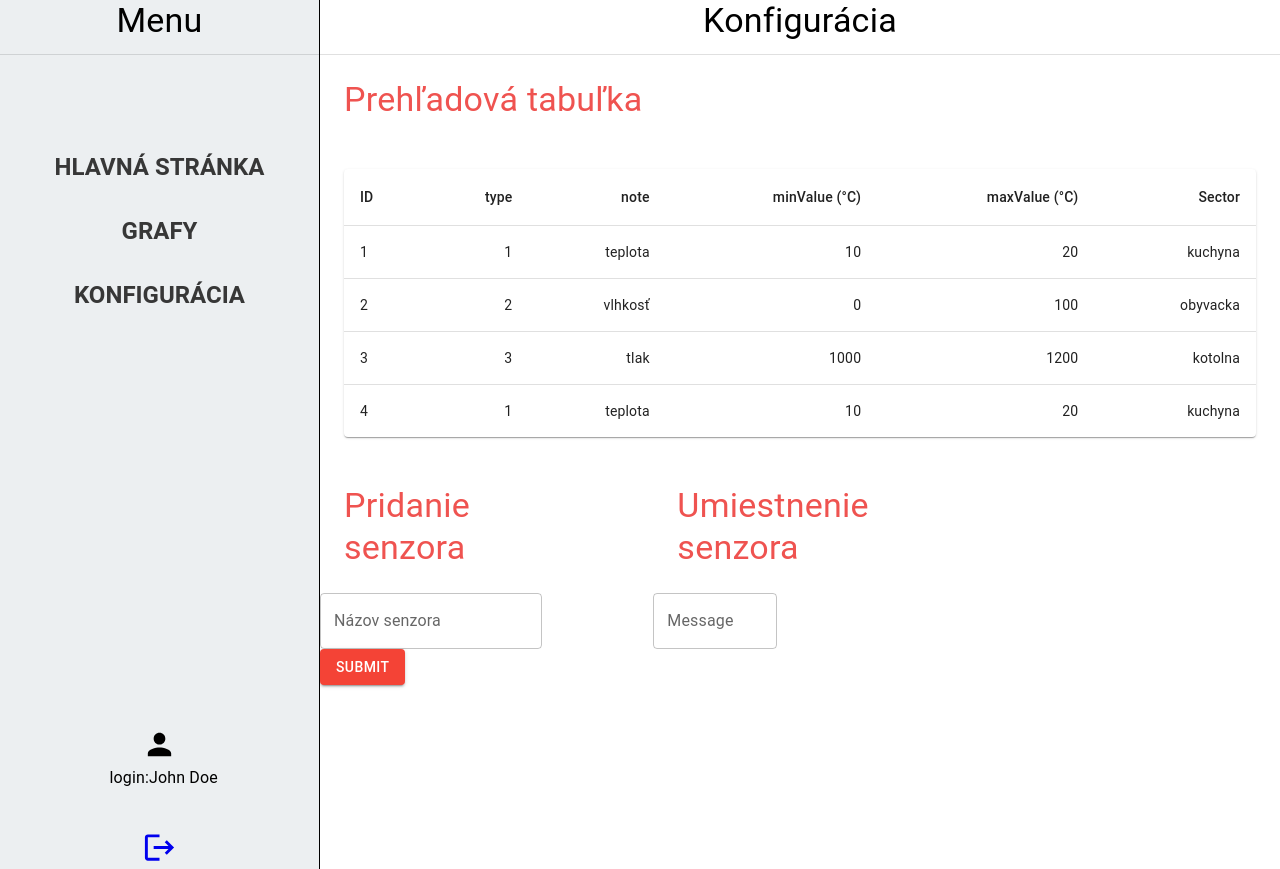
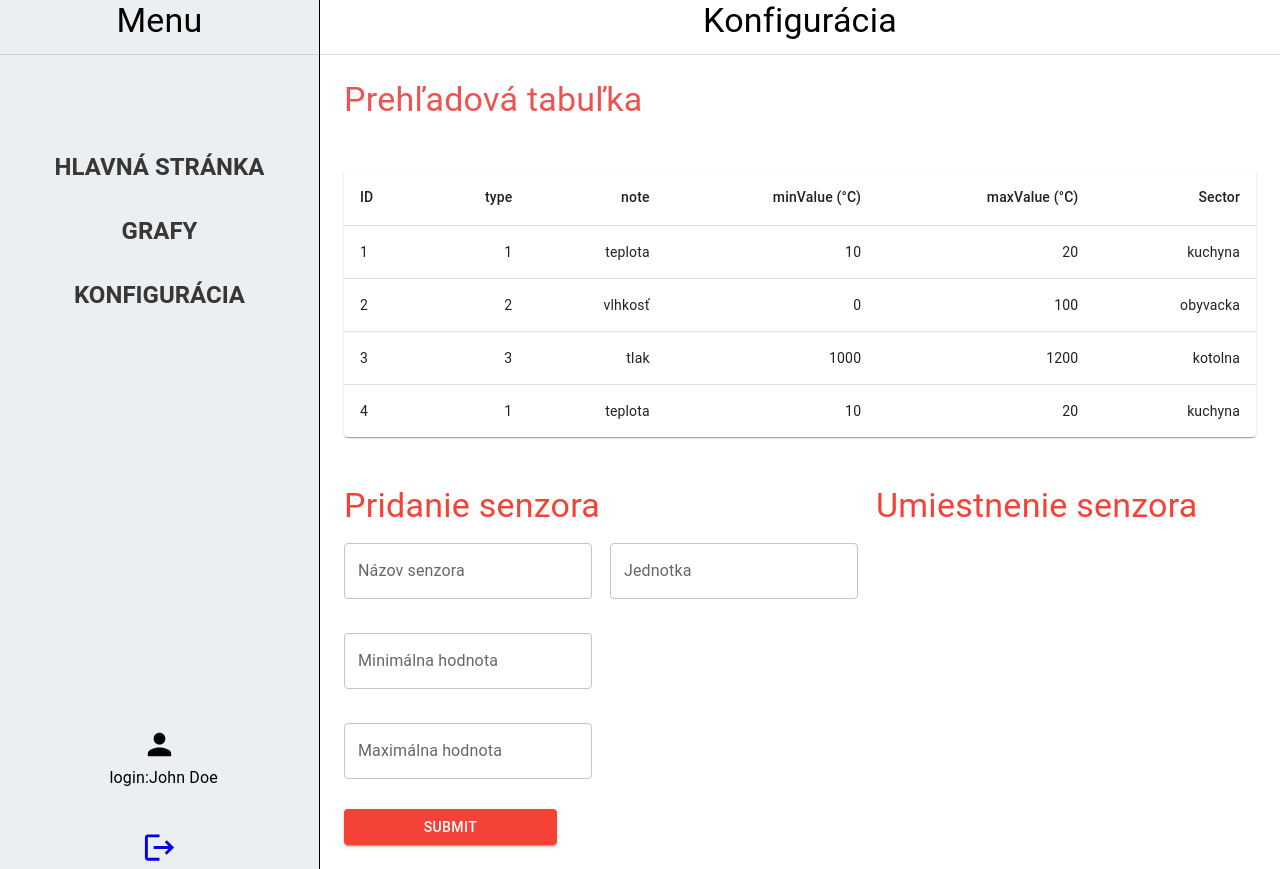
Before and after one commit to kadlicekM/my-app, a React (Create React App) app: page /konfiguracia in a window 1280 px wide. Built offline with nearby package versions, Linux system fonts and the light colour scheme.

Commit message:
fixed Textfield height + Select comp in progress

```diff
--- a/package.json
+++ b/package.json
@@ -22,6 +22,7 @@
     "react-hook-form": "^7.30.0",
     "react-router-dom": "^6.3.0",
     "react-scripts": "5.0.0",
+    "react-toastify": "^9.0.1",
     "recharts": "^2.1.9",
     "typescript": "^4.6.2",
     "web-vitals": "^2.1.4",
--- /dev/null
+++ b/src/components/form/formTextField.tsx
@@ -0,0 +1,35 @@
+import { TextField } from '@mui/material'
+import { Controller, useFormContext } from 'react-hook-form'
+import { SxProps } from '@mui/system'
+import { Theme } from '@mui/material'
+
+type Props = {
+	name: string
+	label: string
+	sx?: SxProps<Theme>
+}
+
+export function FormTextField({ name, label, sx }: Props) {
+	const form = useFormContext()
+
+	if (!form) {
+		throw new Error('No form found. Please wrap component with form provider.')
+	}
+
+	return (
+		<Controller
+			name={name}
+			control={form.control}
+			render={({ field }) => (
+				<TextField
+					{...field}
+					label={label}
+					sx={{ ...sx }}
+					variant="outlined"
+					error={!!form.formState.errors[name]}
+					helperText={form.formState.errors[name]?.message ?? ''}
+				/>
+			)}
+		/>
+	)
+}
--- a/src/routes/configuration/config.tsx
+++ b/src/routes/configuration/config.tsx
@@ -6,20 +6,31 @@ import BasicTable from 'sections/configuration/sensor-table'
 import { yupResolver } from '@hookform/resolvers/yup'
 import { SchemaOf, string, object } from 'yup'
 import { SubmitHandler, FormProvider, useForm } from 'react-hook-form'
-import { ReactHookFormTextFieldContainer } from 'sections/configuration/RHFcontainer'
+//import { ReactHookFormTextFieldContainer } from 'sections/configuration/RHFcontainer'
+import { FormTextField } from 'components/form/formTextField'
+import { number } from 'yup'
+import { ToastContainer, toast } from 'react-toastify'
 
 interface IFormProps {
 	name: string
-	message: string
+	//message: string
 }
 
 const formSchema: SchemaOf<IFormProps> = object({
-	name: string().required('Name is required'),
-	message: string().required('Message is required'),
+	name: string().required('Zadaj názov senzoru'),
+	minValue: number()
+		.required('Zadaj minimálnu hodnotu rozsahu')
+		.typeError('Zadaj číslo'),
+	maxValue: number()
+		.required('Zadaj maximálnu hodnotu rozsahu')
+		.typeError('Zadaj číslo'),
+	unit: string().required('Zadaj jednotku merania'),
+
+	//message: string().required('Message is required'),
 })
 
 export function Config() {
-	const methods = useForm<IFormProps>({
+	const form = useForm<IFormProps>({
 		resolver: yupResolver(formSchema),
 	})
 
@@ -27,7 +38,7 @@ export function Config() {
 		alert(JSON.stringify(data))
 
 	//const onSubmit = (data: IFormProps) => alert(JSON.stringify(data))
-
+	const notify = () => toast('Senzor bol úspešne pridaný') //try-catch block needed
 	return (
 		<Page headerLabel=" Konfigurácia">
 			<Typography variant="h4" m={3} sx={{ color: '#ef5350' }}>
@@ -44,33 +55,69 @@ export function Config() {
 					}}
 				/>
 			</div> */}
-			<Grid container>
-				<FormProvider {...methods}>
-					<form onSubmit={methods.handleSubmit(onSubmit)}>
-						<Grid item xs={8}>
-							<Typography variant="h4" m={3} sx={{ color: '#ef5350' }}>
+			<Grid container pr={3} pl={3} mt={3} mb={3}>
+				<Grid item xs={7}>
+					<FormProvider {...form}>
+						<form onSubmit={form.handleSubmit(onSubmit)}>
+							<Typography
+								variant="h4"
+								mb={2}
+								sx={{ color: theme => theme.palette.primary.main }}
+							>
 								Pridanie senzora
 							</Typography>
-							<ReactHookFormTextFieldContainer
+
+							<Box display="flex" flexDirection="column">
+								<Grid container height="250px">
+									<Grid item xs={6} paddingBottom={0}>
+										<FormTextField
+											sx={{ height: '90px' }}
 											label="Názov senzora"
 											name="name"
 										/>
-							<Button type="submit" variant="contained" color="primary">
+										<FormTextField
+											sx={{ height: '90px' }}
+											label="Minimálna hodnota"
+											name="minValue"
+										/>
+										<FormTextField
+											sx={{ height: '90px' }}
+											label="Maximálna hodnota"
+											name="maxValue"
+										/>
+									</Grid>
+									<Grid item>
+										<FormTextField
+											sx={{ height: '90px' }}
+											label="Jednotka"
+											name="unit"
+										/>
+									</Grid>
+								</Grid>
+
+								<Button
+									type="submit"
+									variant="contained"
+									color="primary"
+									sx={{ mt: 2, width: '40%', justifyContent: 'center' }}
+								>
 									Submit
 								</Button>
+							</Box>
+						</form>
+					</FormProvider>
 				</Grid>
-					</form>
-					<form onSubmit={methods.handleSubmit(onSubmit)}>
-						<Grid item xs={4} flexBasis="60%">
+				<Grid item xs={5}>
 					<Box display="flex" flexDirection="column">
-								<Typography variant="h4" m={3} sx={{ color: '#ef5350' }}>
+						<Typography
+							variant="h4"
+							sx={{ color: theme => theme.palette.primary.main }}
+							mb={3}
+						>
 							Umiestnenie senzora
 						</Typography>
-								<ReactHookFormTextFieldContainer label="Message" name="jozko" />
 					</Box>
 				</Grid>
-					</form>
-				</FormProvider>
 			</Grid>
 		</Page>
 	)
```
Also changed, not shown: src/components/form/formSelectField.tsx (added, +31 -0 lines), 1 other file (tests, documents, lock files or other folders). Lines whose indentation alone changed are shown as unchanged.
